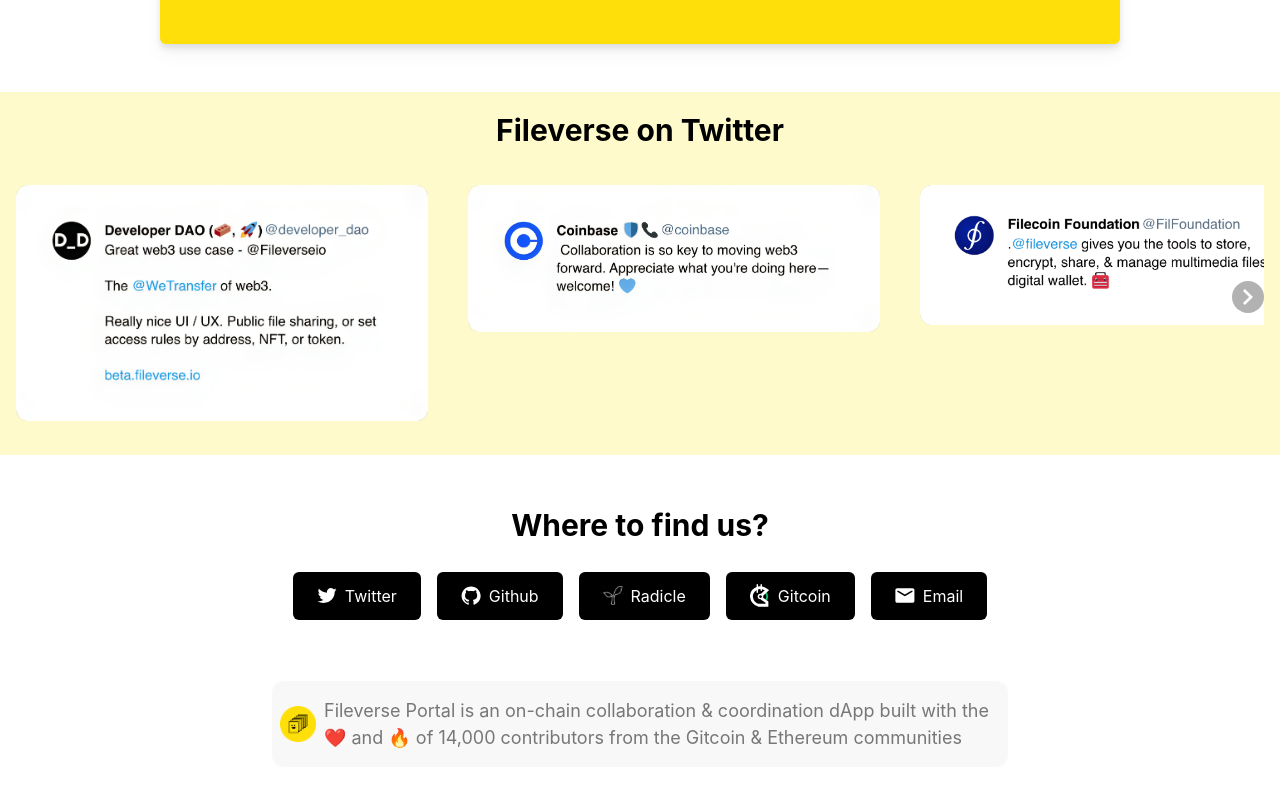
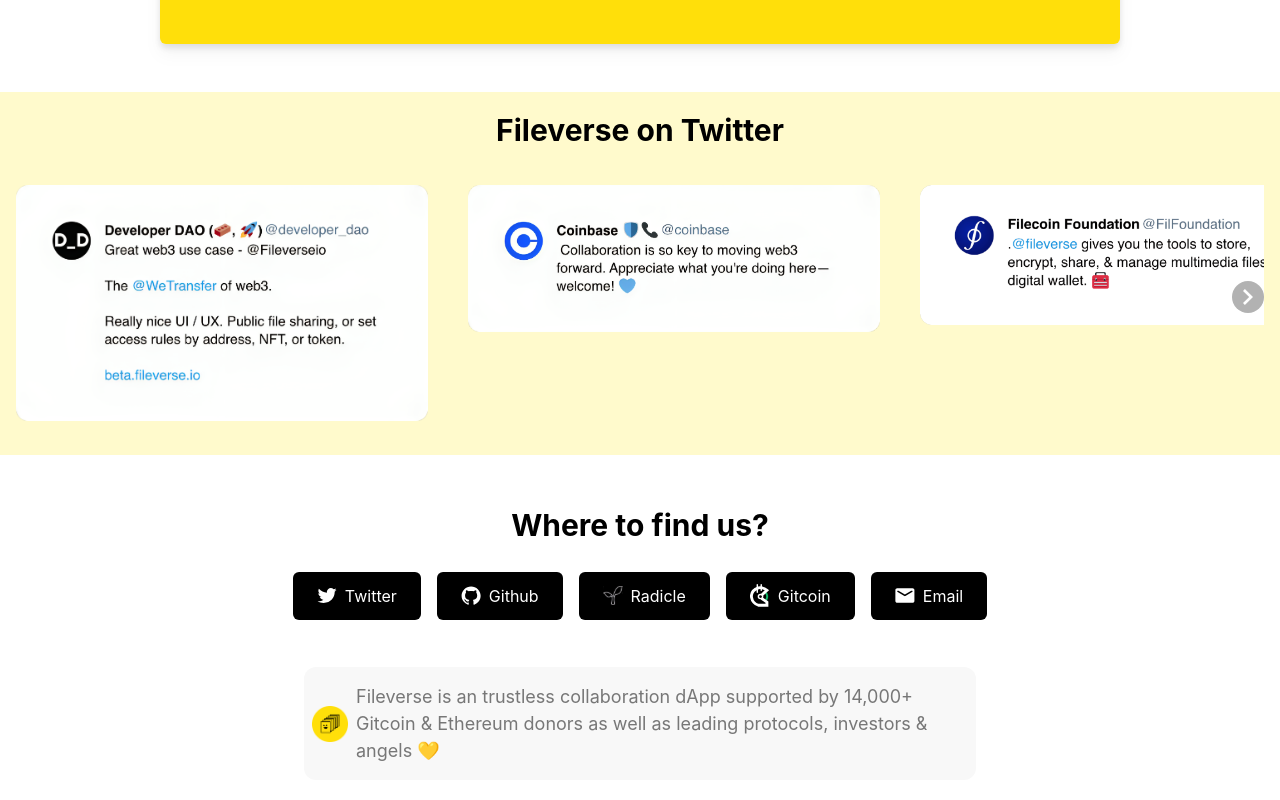
Before and after one commit to fileverse/fileverse-website-v2, a Next.js app: page / in a window 1280 px wide. Shown: the part 3845-4645 px from the top of the page. Built offline with nearby package versions, Linux system fonts and the light colour scheme.

Commit message:
fix: footer

```diff
--- a/components/BodyWrapper.tsx
+++ b/components/BodyWrapper.tsx
@@ -78,7 +78,7 @@
           <div className="w-full h-[10rem] p-2 flex items-center justify-center">
             <div
               className="flex
-items-center font-normal w-full p-4 px-2 text-sm bg-[#F8F8F8] rounded-xl	text-[#777777]"
+items-center font-normal w-[42rem] p-4 px-2 text-sm bg-[#F8F8F8] rounded-xl	text-[#777777]"
             >
               <img
                 src={fileverseLogo.src}
@@ -87,16 +87,13 @@
               />
               <div
                 className={` ${
-                  isMediaMax1025px ? 'text-sm' : 'text-lg'
-                } text-left text-[#777777] pl-2`}
+                  isMediaMax1025px ? 'text-sm text-center' : 'text-lg text-left'
+                }  text-[#777777] pl-2`}
               >
                 <p>
-                  Fileverse Portal is an on-chain collaboration & coordination
-                  dApp built with the
-                </p>
-                <p>
-                  ❤️ and 🔥 of 14,000 contributors from the Gitcoin & Ethereum
-                  communities
+                  Fileverse is an trustless collaboration dApp supported by
+                  14,000+ Gitcoin & Ethereum donors as well as leading
+                  protocols, investors & angels 💛
                 </p>
               </div>
             </div>
```
